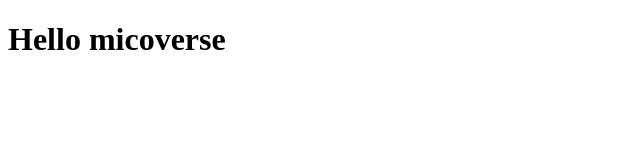
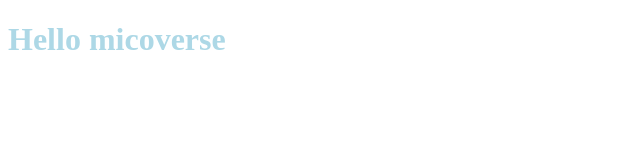
Before and after one commit to danielsafari143/microverse-ltr, a website: page index.html in a window 1280 px wide. Shown: the whole page, without its empty margins (0-640 px from the left). Drawn offline with Linux system fonts and the light colour scheme.

Commit message:
added css file

```diff
--- /dev/null
+++ b/css/style.css
@@ -0,0 +1,3 @@
+header {
+  color: lightblue;
+}
--- a/index.html
+++ b/index.html
@@ -4,6 +4,7 @@
     <meta charset="UTF-8">
     <meta http-equiv="X-UA-Compatible" content="IE=edge">
     <meta name="viewport" content="width=device-width, initial-scale=1.0">
+    <link rel="stylesheet" href="css/style.css">
     <title>Document</title>
 </head>
 <body>
```
